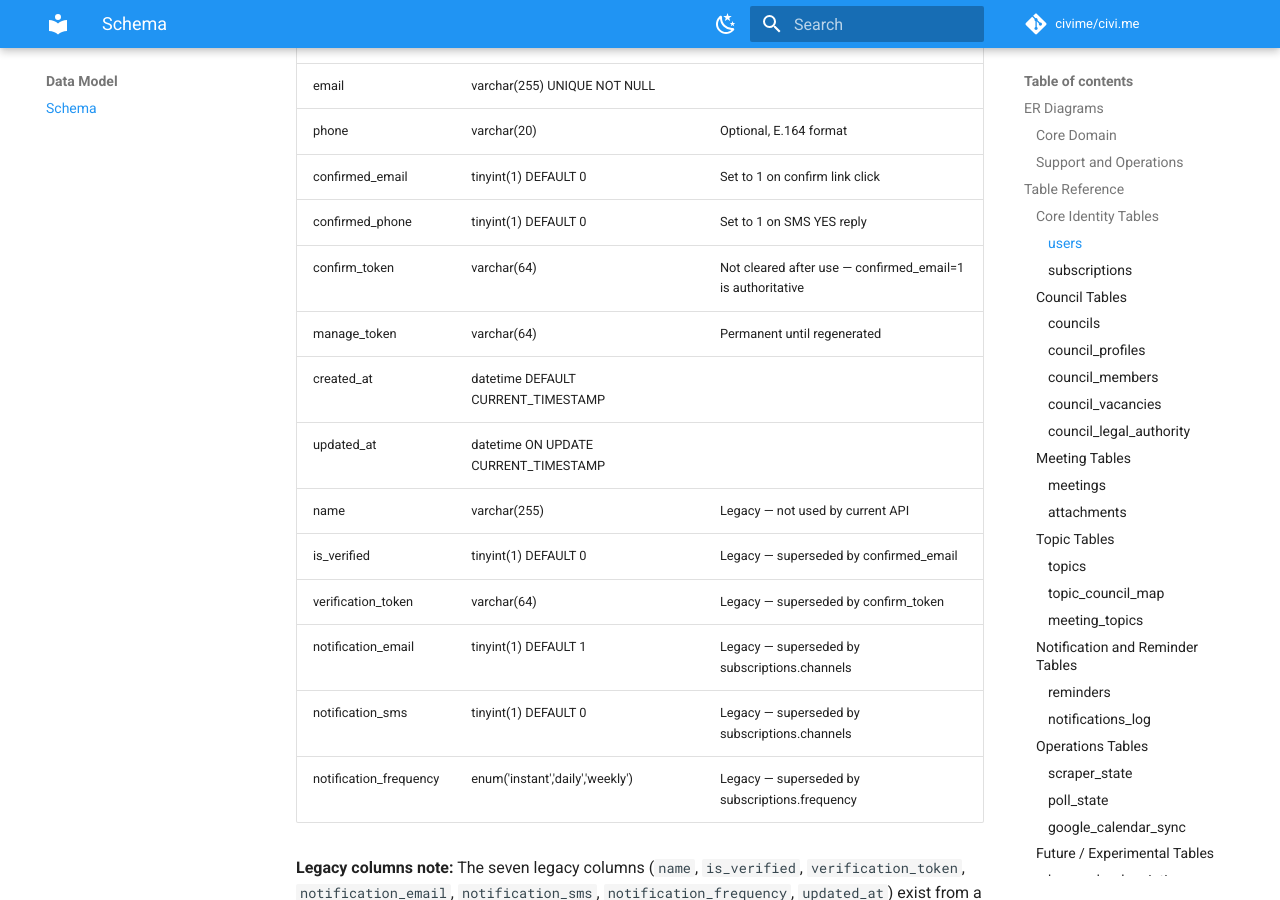
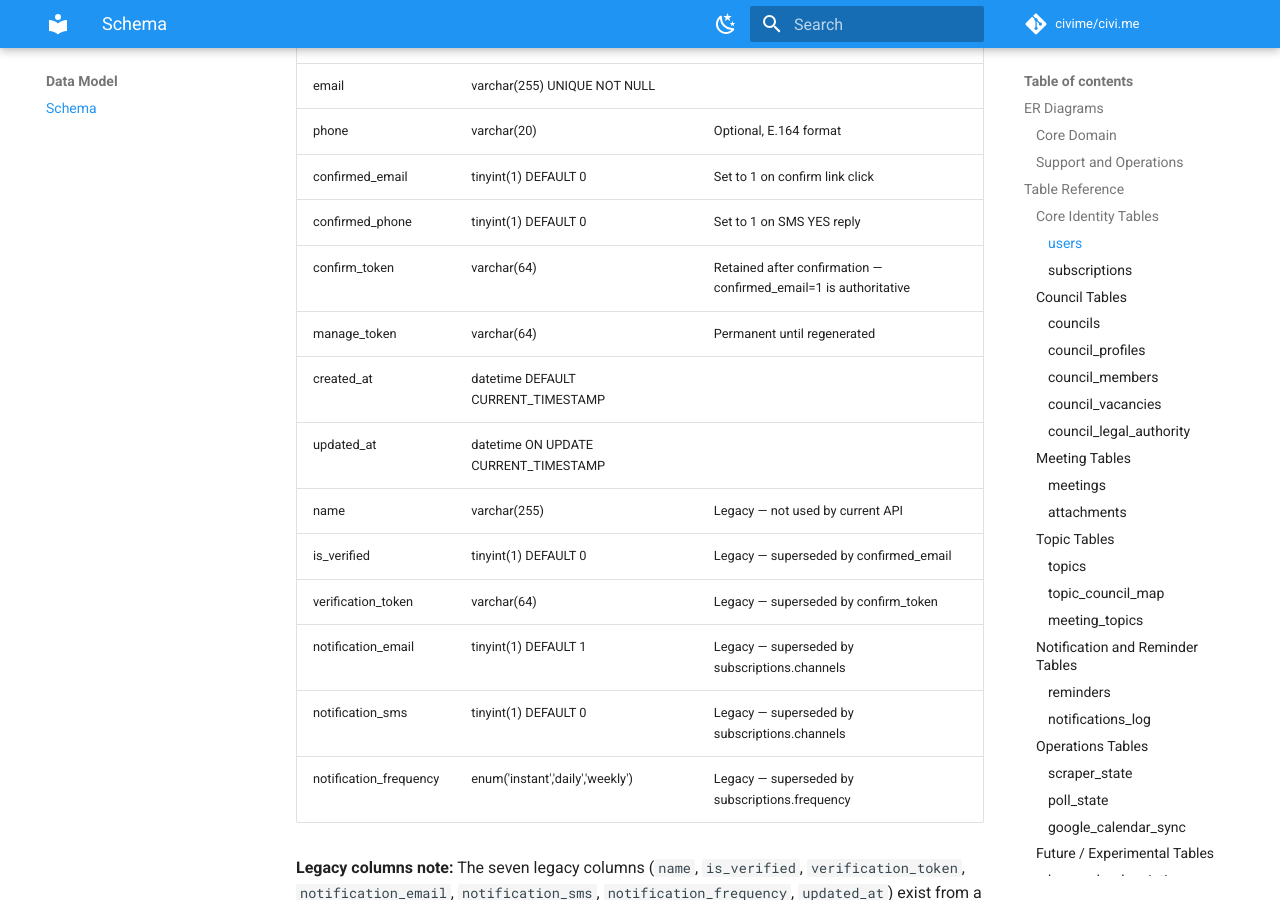
Before and after one commit to PatrickGartside/civime, an MkDocs documentation site: the page built from docs/data-model/SCHEMA.md, in a window 1280 px wide and 900 px high, scrolled down 2154 px. Built offline with MkDocs 1.6.1 and Material for MkDocs 9.7.7, drawn with Linux system fonts in a browser that asks for light colours; comment, search, counter and statistics services are not loaded; some of the changed text lies outside the part shown.

Commit message:
fix(02-01): correct confirm_token documentation in SCHEMA.md
- Update table note to say token is retained after confirmation
- Change misleading "Cleared" label to "Retained" in token auth section
- confirmed_email=1 is the authoritative confirmation indicator

Co-Authored-By: Claude Opus 4.6 (1M context) <noreply@anthropic.com>

```diff
--- a/docs/data-model/SCHEMA.md
+++ b/docs/data-model/SCHEMA.md
@@ -270,7 +270,7 @@ Stores subscriber identity, contact info, and authentication tokens. One row per
 | phone | varchar(20) | Optional, E.164 format |
 | confirmed_email | tinyint(1) DEFAULT 0 | Set to 1 on confirm link click |
 | confirmed_phone | tinyint(1) DEFAULT 0 | Set to 1 on SMS YES reply |
-| confirm_token | varchar(64) | Not cleared after use — confirmed_email=1 is authoritative |
+| confirm_token | varchar(64) | Retained after confirmation — confirmed_email=1 is authoritative |
 | manage_token | varchar(64) | Permanent until regenerated |
 | created_at | datetime DEFAULT CURRENT_TIMESTAMP | |
 | updated_at | datetime ON UPDATE CURRENT_TIMESTAMP | |
@@ -610,7 +610,7 @@ Sent in the opt-in confirmation email when a user subscribes. Clicking the link
 - **Generated:** At subscription creation time
 - **Delivered:** In confirmation email as `?token=` URL parameter
 - **Validated:** `GET /subscriptions/confirm` looks up the token in the indexed column (`idx_users_confirm_token`)
-- **Cleared:** Not explicitly cleared after use — `users.confirmed_email = 1` is the authoritative confirmed state
+- **Retained:** Token is retained after confirmation — `users.confirmed_email = 1` is the authoritative confirmed state
 - **Expiry:** None — tokens do not expire; they remain valid indefinitely
 
 ### users.manage_token
```
